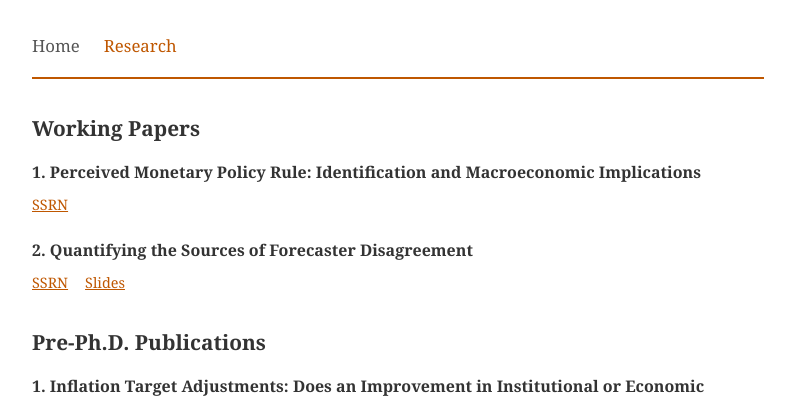
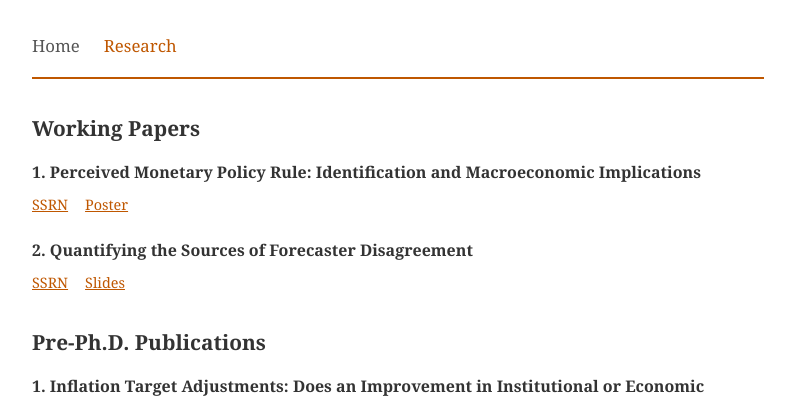
Before and after one commit to husang-kim/husang-kim.github.io, a Jekyll site: the page built from research.md, in a window 1280 px wide. Shown: the top 398 px of the page, without its empty margins (242-1037 px from the left). Built offline with Jekyll 4.4.1, drawn with Linux system fonts in a browser that asks for light colours.

Commit message:
Update research.md

```diff
--- a/research.md
+++ b/research.md
@@ -11,6 +11,7 @@ permalink: /research
 <div class="paper-title">1. Perceived Monetary Policy Rule: Identification and Macroeconomic Implications </div>
 <div class="paper-links">
 <a href="https://papers.ssrn.com/sol3/papers.cfm?abstract_id=6171027" target="_blank">SSRN</a>
+<a href="https://www.dropbox.com/scl/fi/6f192zh1cmmioju5s3do7/HSK_PerceivedRule_Poster.pdf?rlkey=y6dcv28qudvp09nebag81hv32&st=wf9rzgmr&dl=0" target="_blank">Poster</a>
 </div>
 </div>
 
```
